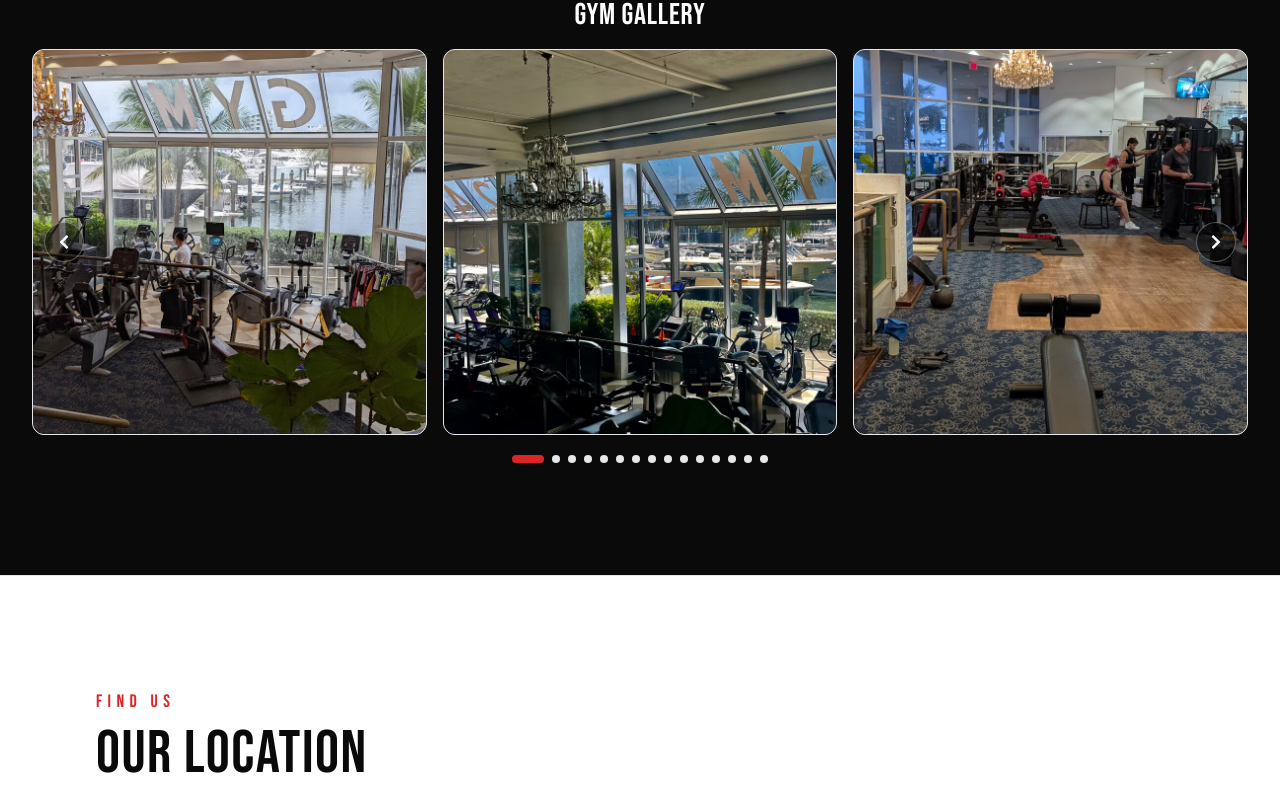
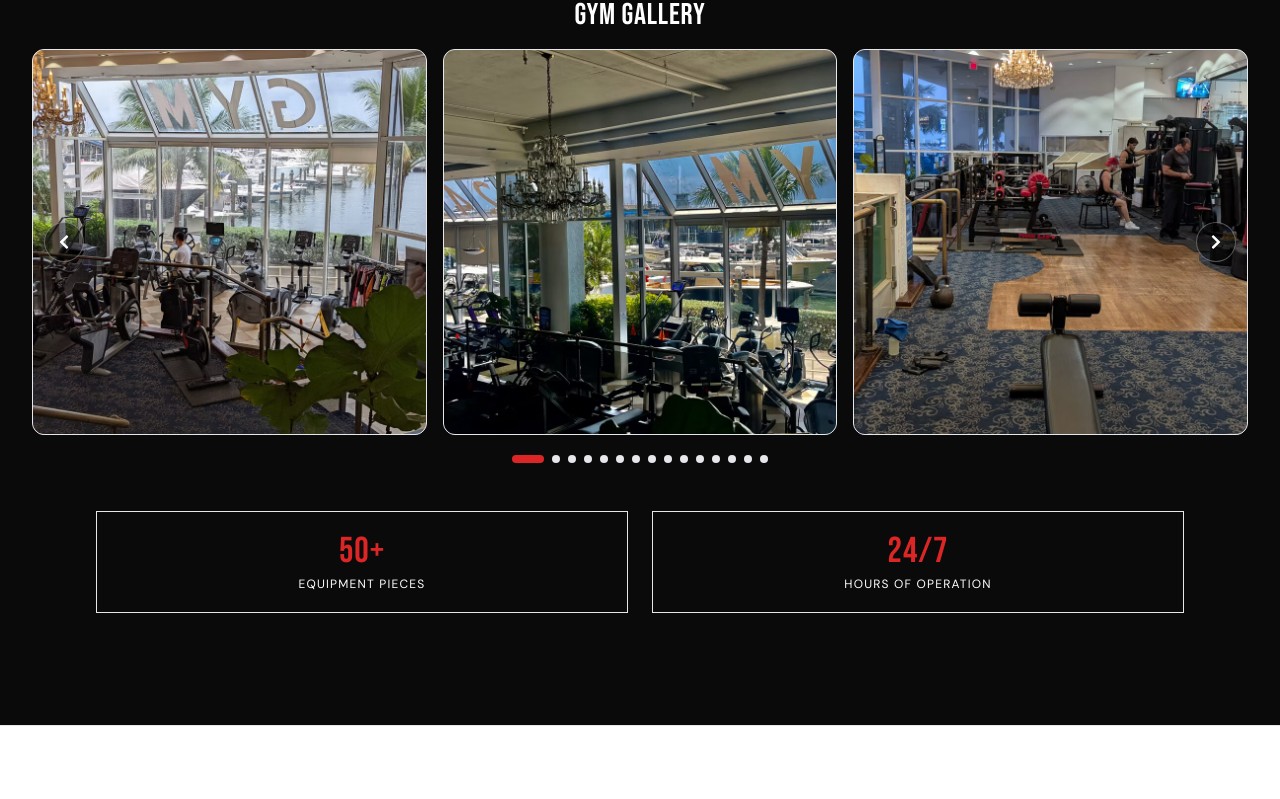
Before and after one commit to alejandro-cartagena/treasure-drive-fitness, a Next.js app: page /our-gym in a window 1280 px wide. Shown: the part 1782-2581 px from the top of the page. Built offline with nearby package versions, Linux system fonts and the light colour scheme.

Commit message:
Minor changes

```diff
--- a/components/sections/OurGym.tsx
+++ b/components/sections/OurGym.tsx
@@ -163,7 +163,7 @@ export default function OurGym() {
               <button
                 type="button"
                 onClick={goPrevious}
-                className="absolute left-2 sm:left-3 top-1/2 -translate-y-1/2 z-20 w-10 h-10 rounded-full border border-white/30 bg-black/40 text-text-inverse hover:border-accent hover:bg-black/60 transition-colors duration-200 flex items-center justify-center"
+                className="absolute cursor-pointer left-2 sm:left-3 top-1/2 -translate-y-1/2 z-20 w-10 h-10 rounded-full border border-white/30 bg-black/40 text-text-inverse hover:border-accent hover:bg-black/60 transition-colors duration-200 flex items-center justify-center"
                 aria-label="Show previous gym image"
               >
                 <FaChevronLeft className="w-4 h-4" aria-hidden="true" />
@@ -171,7 +171,7 @@ export default function OurGym() {
               <button
                 type="button"
                 onClick={goNext}
-                className="absolute right-2 sm:right-3 top-1/2 -translate-y-1/2 z-20 w-10 h-10 rounded-full border border-white/30 bg-black/40 text-text-inverse hover:border-accent hover:bg-black/60 transition-colors duration-200 flex items-center justify-center"
+                className="absolute cursor-pointer right-2 sm:right-3 top-1/2 -translate-y-1/2 z-20 w-10 h-10 rounded-full border border-white/30 bg-black/40 text-text-inverse hover:border-accent hover:bg-black/60 transition-colors duration-200 flex items-center justify-center"
                 aria-label="Show next gym image"
               >
                 <FaChevronRight className="w-4 h-4" aria-hidden="true" />
@@ -192,7 +192,7 @@ export default function OurGym() {
                           src={item.image}
                           alt={item.imageAlt}
                           fill
-                          className="object-cover transition-transform duration-500 ease-out group-hover:scale-110"
+                          className="object-cover cursor-pointer transition-transform duration-500 ease-out group-hover:scale-110"
                           sizes="(max-width: 768px) 100vw, (max-width: 1024px) 50vw, 33vw"
                         />
                       </div>
@@ -220,23 +220,18 @@ export default function OurGym() {
         </div>
 
         {/* Stats row */}
-        {/* <div
-          className={`mt-12 grid grid-cols-2 md:grid-cols-3 gap-6 ${
+        <div
+          className={`mt-12 grid grid-cols-1 justify-items-center gap-6 md:grid-cols-2 md:justify-items-stretch ${
             isInView ? "animate-fade-in-up delay-300" : "opacity-0"
           }`}
         >
           {[
-            { value: "5,000+", label: "Sq Ft" },
             { value: "50+", label: "Equipment Pieces" },
             { value: "24/7", label: "Hours of Operation" },
-          ].map((stat, i, arr) => (
+          ].map((stat) => (
             <div
               key={stat.label}
-              className={`text-center border border-border p-5 ${
-                i === arr.length - 1
-                  ? "col-span-2 md:col-span-1 max-w-[calc(50%-12px)] md:max-w-none w-full mx-auto"
-                  : ""
-              }`}
+              className="text-center border border-border p-5 w-full max-w-sm md:max-w-none"
             >
               <div className="font-display text-3xl md:text-4xl text-accent tracking-wide">
                 {stat.value}
@@ -246,7 +241,7 @@ export default function OurGym() {
               </div>
             </div>
           ))}
-        </div> */}
+        </div>
 
       </div>
 
@@ -258,7 +253,7 @@ export default function OurGym() {
         >
           <button
             type="button"
-            className="absolute top-4 right-4 z-10 w-10 h-10 rounded-full bg-black/60 border border-white/20 text-white flex items-center justify-center hover:bg-black/80 transition-colors"
+            className="absolute cursor-pointer top-4 right-4 z-10 w-10 h-10 rounded-full bg-black/60 border border-white/20 text-white flex items-center justify-center hover:border-accent transition-colors"
             onClick={(e) => { e.stopPropagation(); setLightboxIndex(null); }}
             aria-label="Close lightbox"
           >
@@ -267,7 +262,7 @@ export default function OurGym() {
 
           <button
             type="button"
-            className="absolute left-4 z-10 w-10 h-10 rounded-full bg-black/60 border border-white/20 text-white flex items-center justify-center hover:border-accent transition-colors"
+            className="absolute cursor-pointer left-4 z-10 w-10 h-10 rounded-full bg-black/60 border border-white/20 text-white flex items-center justify-center hover:border-accent transition-colors"
             onClick={(e) => { e.stopPropagation(); setLightboxIndex((lightboxIndex - 1 + GYM_CAROUSEL_ITEMS.length) % GYM_CAROUSEL_ITEMS.length); }}
             aria-label="Previous image"
           >
@@ -293,7 +288,7 @@ export default function OurGym() {
 
           <button
             type="button"
-            className="absolute right-4 z-10 w-10 h-10 rounded-full bg-black/60 border border-white/20 text-white flex items-center justify-center hover:border-accent transition-colors"
+            className="absolute cursor-pointer right-4 z-10 w-10 h-10 rounded-full bg-black/60 border border-white/20 text-white flex items-center justify-center hover:border-accent transition-colors"
             onClick={(e) => { e.stopPropagation(); setLightboxIndex((lightboxIndex + 1) % GYM_CAROUSEL_ITEMS.length); }}
             aria-label="Next image"
           >
```
